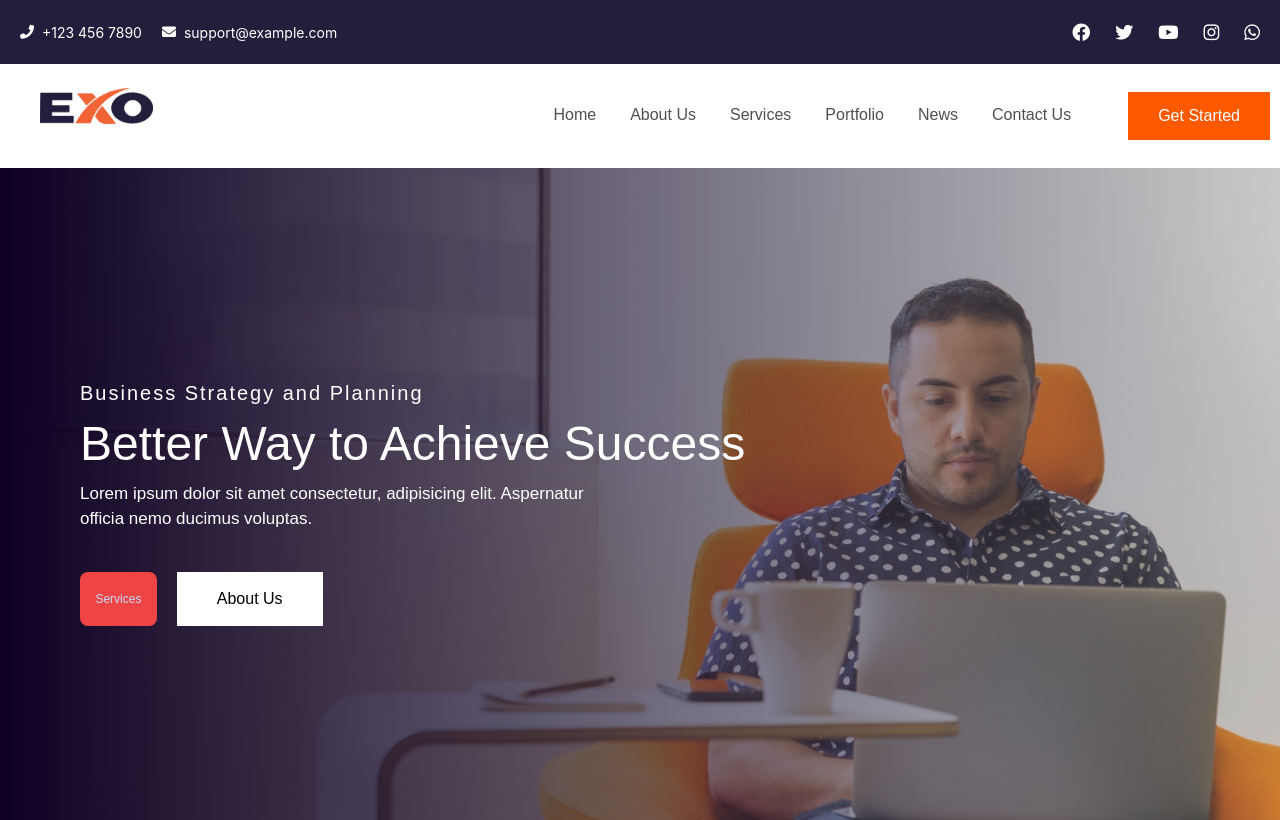
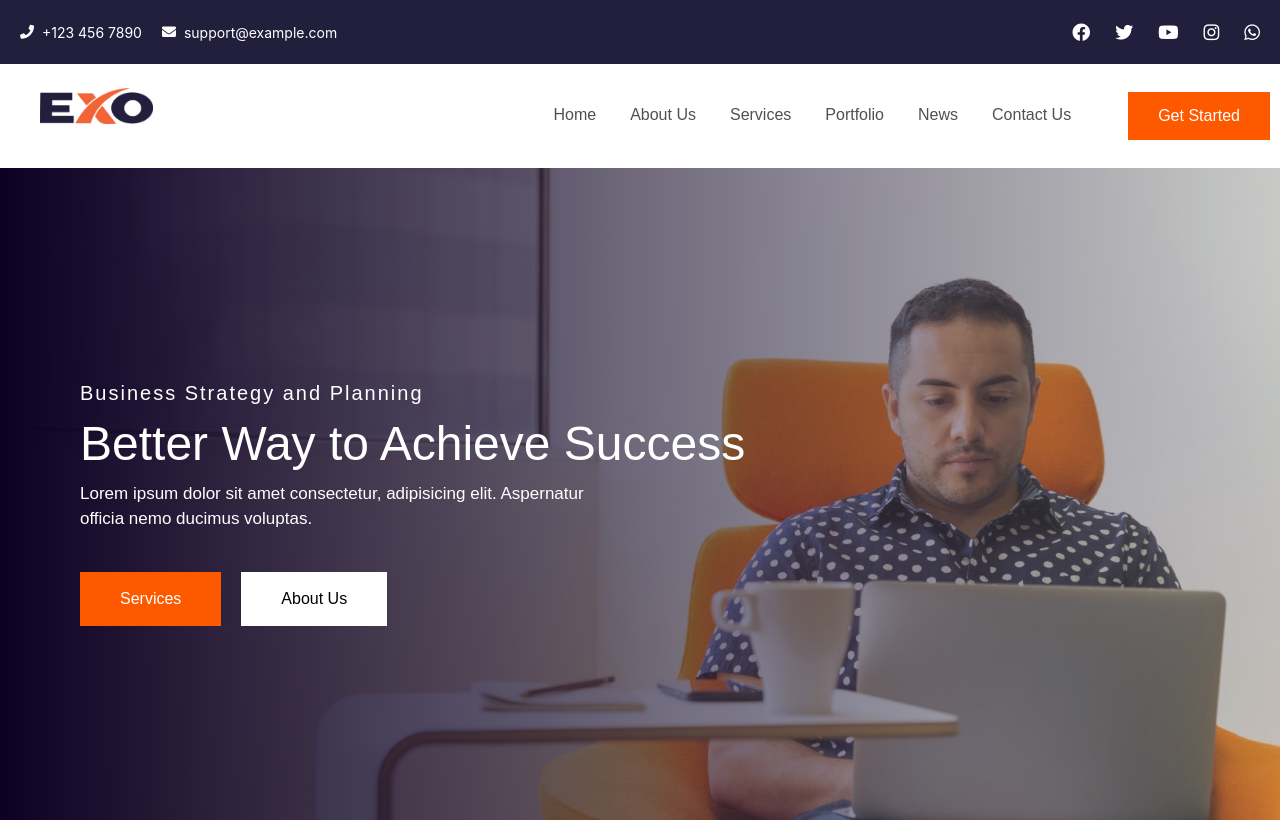
Before and after one commit to Mfonisorobert/Group-2-Website-Cloning, a React (Vite) app: page / in a window 1280 px wide. Shown: the top 820 px of the page. Built offline with nearby package versions, Linux system fonts and the light colour scheme.

Commit message:
changes in hero section

```diff
--- a/src/components/content/Hero.jsx
+++ b/src/components/content/Hero.jsx
@@ -10,8 +10,8 @@ const Hero = () => {
       <h1>Better Way to Achieve Success</h1>
       <h4>Lorem ipsum dolor sit amet consectetur, adipisicing elit. Aspernatur <br/>officia nemo ducimus voluptas.</h4>
       <div className="button__container">
-      {/* <button className="btn1">Services</button> */}
-        <button className='text-xs text-blue-200 bg-red-500 rounded-lg hover:bg-white hover:text-orange-700 transition-all ease-in-out 500 text-color' >Services</button>
+      <button className="btn1">Services</button>
+        {/* <button className='text-xs text-blue-200 bg-red-500 rounded-lg hover:bg-white hover:text-orange-700 transition-all ease-in-out 500 text-color' >Services</button> */}
       <button className="btn2 btn-secondary">About Us</button>
     </div>
       </div>
```
